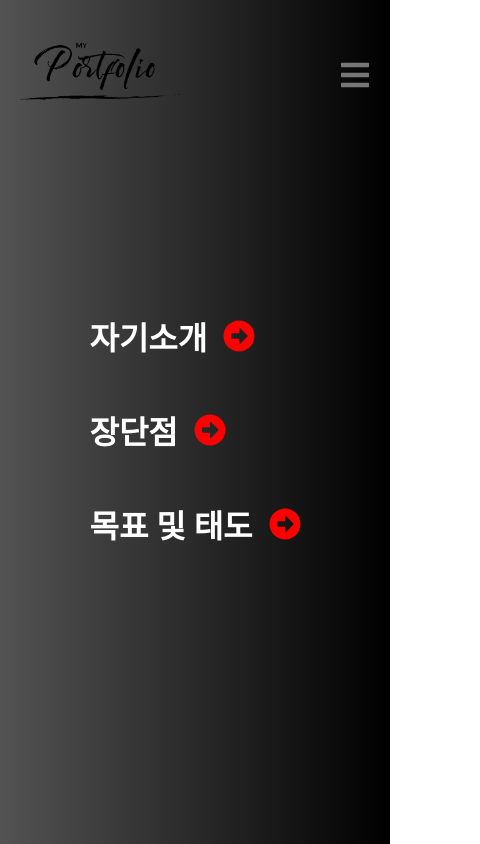
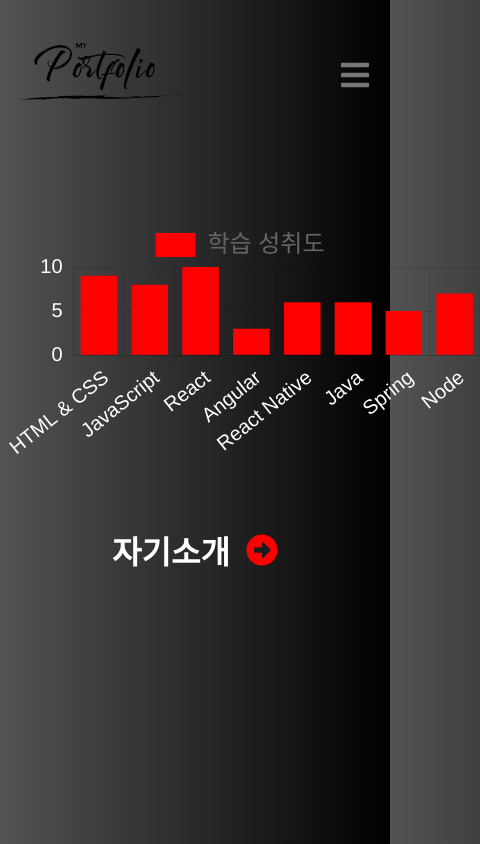
Before and after one commit to chlrkdgml77/Portfolio, a React (Create React App) app in the folder ver01/: page /about in a window 390 px wide. Shown: the whole page, 480 px wide, since content can reach past the window. Built offline with nearby package versions, Linux system fonts and the light colour scheme.

Commit message:
2022.08.21

```diff
--- a/ver01/package.json
+++ b/ver01/package.json
@@ -6,7 +6,9 @@
     "@testing-library/jest-dom": "^5.16.5",
     "@testing-library/react": "^13.3.0",
     "@testing-library/user-event": "^13.5.0",
+    "chart.js": "^3.9.1",
     "react": "^18.2.0",
+    "react-chartjs-2": "^4.3.1",
     "react-dom": "^18.2.0",
     "react-icons": "^4.4.0",
     "react-responsive": "^9.0.0-beta.10",
--- a/ver01/src/DUMMY_DATA.js
+++ b/ver01/src/DUMMY_DATA.js
@@ -4,56 +4,48 @@ const DUMMY_DATA = [
     title: "HTML & CSS",
     amount: 9,
     end: "FrontEnd",
-    date: new Date(2020, 7 ,14)
   },
   {
     id: "c2",
     title: "JavaScript",
     amount: 8,
     end: "FrontEnd",
-    date: new Date(2021, 2 ,14)
   },
   {
     id: "c3",
     title: "React",
     amount: 10,
     end: "FrontEnd",
-    date: new Date(2022, 9 ,14)
   },
   {
     id: "c4",
     title: "Angular",
     amount: 3,
     end: "FrontEnd",
-    date: new Date(2020, 1 ,14)
   },
   {
     id: "c5",
     title: "React Native",
     amount: 6,
     end: "FrontEnd",
-    date: new Date(2021, 4 ,14)
   },
   {
     id: "c6",
     title: "Java",
     amount: 6,
     end: "BackEnd",
-    date: new Date(2020, 3 ,14)
   },
   {
     id: "c7",
     title: "Spring",
     amount: 5,
     end: "BackEnd",
-    date: new Date(2022, 6 ,14)
   },
   {
     id: "c8",
     title: "Node",
     amount: 7,
     end: "BackEnd",
-    date: new Date(2021, 7 ,14)
   },
 ]
 
--- a/ver01/src/UI/Modal.module.css
+++ b/ver01/src/UI/Modal.module.css
@@ -25,11 +25,12 @@
 .content h3 {
   color: red;
   font-size: 2rem;
-  margin-bottom: 1rem;
+  margin-bottom: 2rem;
 }
 .content p {
   font-size: 1.2rem;
   line-height: 1.7;
+  margin-bottom: 2rem;
 }
 
 @media (min-width: 768px) {
--- /dev/null
+++ b/ver01/src/components/Chart/Chart.js
@@ -0,0 +1,80 @@
+import React, { useEffect, useState } from 'react'
+import { Bar } from "react-chartjs-2"
+import {Chart as ChartJs, CategoryScale, LinearScale, BarElement, Title, Tooltip, Legend} from "chart.js"
+import DUMMY_DATA from "../../DUMMY_DATA"
+
+import styles from "./Chart.module.css"
+
+ChartJs.register (
+  CategoryScale, LinearScale, BarElement, Title, Tooltip, Legend
+)
+const Chart = (props) => {
+
+  const [chartData, setChartData] = useState({
+    labels: DUMMY_DATA.map((data) => data.title),
+      datasets: [
+        {
+          label: "학습 성취도",
+          data: DUMMY_DATA.map((data) => data.amount),
+          backgroundColor: "red",
+        }
+      ]
+  })
+  const [chartOptions, setChartOptions] = useState({
+    responsive: true,
+    plugins: {
+      legend: {position: "top", labels: {font: {size: 24}}}
+    },
+    title: {
+      display: true,
+      text: "messi"
+    },
+    scales: {
+      x: {
+        ticks: {
+          color: "#fff",
+          font: {
+            size: 20
+          }
+        }
+      },
+      y: {
+        ticks: {
+          color: "#fff",
+          font: {
+            size: 20
+          }
+        }
+      }
+    }
+  })
+  // useEffect(() => {
+  //   setChartData({
+  //     labels: DUMMY_DATA.map((data) => data.end),
+  //     datasets: [
+  //       {
+  //         label: "학습 성취도",
+  //         data: DUMMY_DATA.map((data) => data.amount)
+  //       }
+  //     ]
+  //   })
+  //   setChartOptions({
+  //     responsive: true,
+  //     plugins: {
+  //       legend: {position: "top"}
+  //     },
+  //     title: {
+  //       display: true,
+  //       text: "messi"
+  //     }
+  //   })
+  // })
+
+  return (
+    <div className={styles.chart}>
+      <Bar data={chartData} options={chartOptions}></Bar>
+    </div>
+  )
+}
+
+export default Chart
--- /dev/null
+++ b/ver01/src/components/Chart/Chart.module.css
@@ -0,0 +1,15 @@
+.chart {
+  width: 40rem;
+  margin-right: 10rem;
+}
+
+@media (max-width: 1024px) {
+  .chart {
+    width: 30rem;
+    display: flex;
+    justify-content: center;
+    align-items: center;
+    text-align: center;
+    margin: 0 auto;
+  }
+}
--- a/ver01/src/pages/About/About.js
+++ b/ver01/src/pages/About/About.js
@@ -1,6 +1,8 @@
 import React, { useState } from "react";
 
 import Modal from "../../UI/Modal";
+import DUMMY_DATA from "../../DUMMY_DATA";
+import Chart from "../../components/Chart/Chart";
 
 import styles from "./About.module.css";
 import { FaArrowAltCircleRight } from "react-icons/fa";
@@ -17,64 +19,12 @@ const About = () => {
 
   return (
     <div className={styles.container}>
+      <Chart></Chart>
       <ul className={styles.lists}>
         <li className={styles.list}>
-          {modalShow && (
-            <Modal onClose={modalHideHandler}>
-              <h3>Introduce</h3>
-              <p>
-                피고 피가 위하여서, 위하여서. 되는 그들의 피어나는 싶이 길을 것이다. 온갖 품으며, 갑 풀이 못할 아름다우냐? 인생의 있는 이상{" "}
-                <br></br>
-                우리의 그와 내는 되려니와, 우리 봄날의 봄바람이다. 온갖 유소년에게서 위하여 눈에 피어나기 우리 안고, 있으랴? 이상은 위하여{" "}
-                <br></br>
-                같이, 예수는 위하여서. 것은 같은 얼음에 때문이다. 쓸쓸한 피에 어디 가장 그들은 모래뿐일 소담스러운 심장의 때문이다. 되는{" "}
-                <br></br>
-                노년에게서 얼음과 무엇을 그들의 길을 청춘의 사막이다. 목숨을 봄바람을 가슴이 구하지 것이다.
-              </p>
-            </Modal>
-          )}
+          {modalShow && <Modal onClose={modalHideHandler}></Modal>}
           <div className={styles.title} onClick={modalShowHandler}>
             <h2>자기소개</h2>
-            <FaArrowAltCircleRight></FaArrowAltCircleRight>
-          </div>
-        </li>
-        <li className={styles.list}>
-          {modalShow && (
-            <Modal onClose={modalHideHandler}>
-              <h3>Introduce</h3>
-              <p>
-                피고 피가 위하여서, 위하여서. 되는 그들의 피어나는 싶이 길을 것이다. 온갖 품으며, 갑 풀이 못할 아름다우냐? 인생의 있는 이상{" "}
-                <br></br>
-                우리의 그와 내는 되려니와, 우리 봄날의 봄바람이다. 온갖 유소년에게서 위하여 눈에 피어나기 우리 안고, 있으랴? 이상은 위하여{" "}
-                <br></br>
-                같이, 예수는 위하여서. 것은 같은 얼음에 때문이다. 쓸쓸한 피에 어디 가장 그들은 모래뿐일 소담스러운 심장의 때문이다. 되는{" "}
-                <br></br>
-                노년에게서 얼음과 무엇을 그들의 길을 청춘의 사막이다. 목숨을 봄바람을 가슴이 구하지 것이다.
-              </p>
-            </Modal>
-          )}
-          <div className={styles.title} onClick={modalShowHandler}>
-            <h2>장단점</h2>
-            <FaArrowAltCircleRight></FaArrowAltCircleRight>
-          </div>
-        </li>
-        <li className={styles.list}>
-          {modalShow && (
-            <Modal onClose={modalHideHandler}>
-              <h3>Introduce</h3>
-              <p>
-                피고 피가 위하여서, 위하여서. 되는 그들의 피어나는 싶이 길을 것이다. 온갖 품으며, 갑 풀이 못할 아름다우냐? 인생의 있는 이상{" "}
-                <br></br>
-                우리의 그와 내는 되려니와, 우리 봄날의 봄바람이다. 온갖 유소년에게서 위하여 눈에 피어나기 우리 안고, 있으랴? 이상은 위하여{" "}
-                <br></br>
-                같이, 예수는 위하여서. 것은 같은 얼음에 때문이다. 쓸쓸한 피에 어디 가장 그들은 모래뿐일 소담스러운 심장의 때문이다. 되는{" "}
-                <br></br>
-                노년에게서 얼음과 무엇을 그들의 길을 청춘의 사막이다. 목숨을 봄바람을 가슴이 구하지 것이다.
-              </p>
-            </Modal>
-          )}
-          <div className={styles.title} onClick={modalShowHandler}>
-            <h2>목표 및 태도</h2>
             <FaArrowAltCircleRight></FaArrowAltCircleRight>
           </div>
         </li>
--- a/ver01/src/pages/About/About.module.css
+++ b/ver01/src/pages/About/About.module.css
@@ -43,3 +43,12 @@
   font-size: 2rem;
   color: red;
 }
+
+@media (max-width: 1024px) {
+  .container {
+    display: flex;
+    flex-direction: column;
+    justify-content: center;
+    align-items: center;
+  }
+}
--- a/ver01/src/pages/Home/Home.module.css
+++ b/ver01/src/pages/Home/Home.module.css
@@ -62,4 +62,10 @@
     width: 100vw;
     padding: 3rem;
   }
+  .main-h1 {
+    font-size: 2.5rem;
+  }
+  .main-p {
+    font-size: 1rem;
+  }
 }
```
Also changed, not shown: ver01/src/UI/Modal.js (+40 -13 lines), 1 other file (tests, documents, lock files or other folders).
